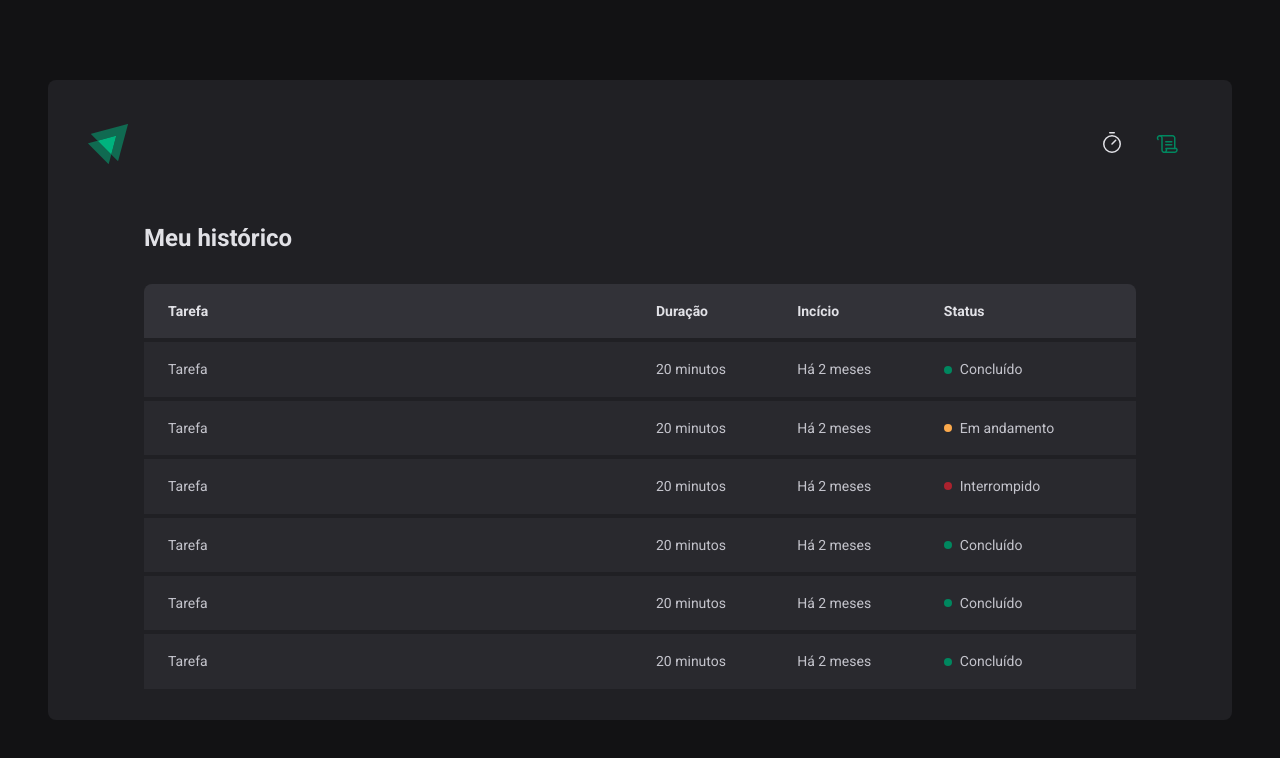
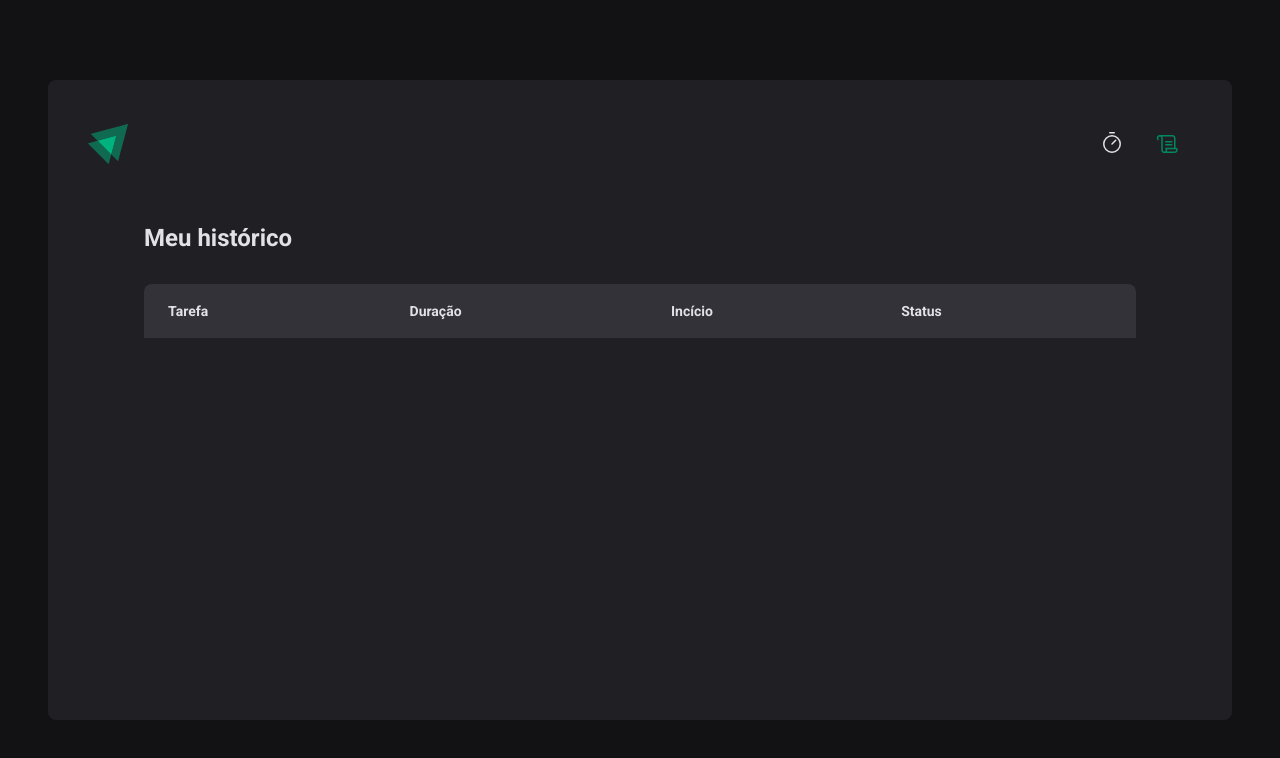
Before and after one commit to Guillescas/ignite-timer, a React (Vite) app: page /history in a window 1280 px wide. Shown: the top 758 px of the page. Built offline with nearby package versions, Linux system fonts and the light colour scheme.

Commit message:
feat: finished basic app

```diff
--- a/src/App.tsx
+++ b/src/App.tsx
@@ -1,6 +1,8 @@
 import { BrowserRouter } from 'react-router-dom'
 
 import { ThemeProvider } from 'styled-components'
+
+import { CyclesContextoProvider } from './hooks/useCycles'
 
 import { defaultTheme } from './styles/themes/default'
 import { GlobalStyles } from './styles/globals'
@@ -11,7 +13,9 @@ export function App() {
   return (
     <ThemeProvider theme={defaultTheme}>
       <BrowserRouter>
-        <Router />
+        <CyclesContextoProvider>
+          <Router />
+        </CyclesContextoProvider>
       </BrowserRouter>
 
       <GlobalStyles />
--- /dev/null
+++ b/src/hooks/useCycles.tsx
@@ -0,0 +1,102 @@
+import { createContext, ReactNode, useState } from 'react'
+
+interface ICreateCycleData {
+  task: string
+  minutesAmount: number
+}
+
+interface ICycleProps {
+  id: string
+  task: string
+  minutesAmount: number
+  startdDate: Date
+  interruptedDate?: Date
+  finishedDate?: Date
+}
+
+interface ICyclesContextData {
+  cycles: ICycleProps[]
+  activeCycle: ICycleProps | undefined
+  activeCycleId: string | null
+  amountSecondsPassed: number
+  markCurrentCycleAsFinished: () => void
+  setSecondsPassed: (seconds: number) => void
+  createNewCycle: (data: ICreateCycleData) => void
+  interruptCurrentCycle: () => void
+}
+
+interface ICyclesContextoProviderprops {
+  children: ReactNode
+}
+
+export const CyclesContext = createContext({} as ICyclesContextData)
+
+export function CyclesContextoProvider({
+  children
+}: ICyclesContextoProviderprops) {
+  const [cycles, setCycles] = useState<ICycleProps[]>([])
+  const [activeCycleId, setActiveCycleId] = useState<string | null>(null)
+  const [amountSecondsPassed, setAmountSecondsPassed] = useState(0)
+
+  const activeCycle = cycles.find(cycle => cycle.id === activeCycleId)
+
+  function setSecondsPassed(seconds: number) {
+    setAmountSecondsPassed(seconds)
+  }
+
+  function markCurrentCycleAsFinished() {
+    setCycles(prevState =>
+      prevState.map(cycle => {
+        if (cycle.id === activeCycleId) {
+          return { ...cycle, finishedDate: new Date() }
+        } else {
+          return cycle
+        }
+      })
+    )
+  }
+
+  function createNewCycle(data: ICreateCycleData) {
+    const newCycle: ICycleProps = {
+      id: String(new Date().getTime()),
+      task: data.task,
+      minutesAmount: data.minutesAmount,
+      startdDate: new Date()
+    }
+
+    setCycles(prevState => [...prevState, newCycle])
+    setActiveCycleId(newCycle.id)
+    setAmountSecondsPassed(0)
+  }
+
+  function interruptCurrentCycle() {
+    setCycles(prevState =>
+      prevState.map(cycle => {
+        if (cycle.id === activeCycleId) {
+          return { ...cycle, interruptedDate: new Date() }
+        } else {
+          return cycle
+        }
+      })
+    )
+
+    setActiveCycleId(null)
+  }
+
+  return (
+    <CyclesContext.Provider
+      value={{
+        cycles,
+        activeCycle,
+        activeCycleId,
+        markCurrentCycleAsFinished,
+        amountSecondsPassed,
+        setSecondsPassed,
+        createNewCycle,
+        interruptCurrentCycle
+      }}
+    >
+      {children}
+    </CyclesContext.Provider>
+  )
+}
--- a/src/pages/History/index.tsx
+++ b/src/pages/History/index.tsx
@@ -1,6 +1,15 @@
+import { useContext } from 'react'
+
+import ptBR from 'date-fns/esm/locale/pt-BR/index.js'
+import { formatDistanceToNow } from 'date-fns'
+
+import { CyclesContext } from '../../hooks/useCycles'
+
 import * as Styles from './styles'
 
 export function History() {
+  const { cycles } = useContext(CyclesContext)
+
   return (
     <Styles.Container>
       <h1>Meu histórico</h1>
@@ -17,54 +26,33 @@ export function History() {
           </thead>
 
           <tbody>
-            <tr>
-              <td>Tarefa</td>
-              <td>20 minutos</td>
-              <td>Há 2 meses</td>
-              <td>
-                <Styles.Status statusColor="green">Concluído</Styles.Status>
-              </td>
-            </tr>
-            <tr>
-              <td>Tarefa</td>
-              <td>20 minutos</td>
-              <td>Há 2 meses</td>
-              <td>
-                <Styles.Status statusColor="yellow">Em andamento</Styles.Status>
-              </td>
-            </tr>
-            <tr>
-              <td>Tarefa</td>
-              <td>20 minutos</td>
-              <td>Há 2 meses</td>
-              <td>
-                <Styles.Status statusColor="red">Interrompido</Styles.Status>
-              </td>
-            </tr>
-            <tr>
-              <td>Tarefa</td>
-              <td>20 minutos</td>
-              <td>Há 2 meses</td>
-              <td>
-                <Styles.Status statusColor="green">Concluído</Styles.Status>
-              </td>
-            </tr>
-            <tr>
-              <td>Tarefa</td>
-              <td>20 minutos</td>
-              <td>Há 2 meses</td>
-              <td>
-                <Styles.Status statusColor="green">Concluído</Styles.Status>
-              </td>
-            </tr>
-            <tr>
-              <td>Tarefa</td>
-              <td>20 minutos</td>
-              <td>Há 2 meses</td>
-              <td>
-                <Styles.Status statusColor="green">Concluído</Styles.Status>
-              </td>
-            </tr>
+            {cycles.map(cycle => (
+              <tr key={cycle.id}>
+                <td>{cycle.task}</td>
+                <td>{cycle.minutesAmount} minutos</td>
+                <td>
+                  {formatDistanceToNow(cycle.startdDate, {
+                    addSuffix: true,
+                    locale: ptBR
+                  })}
+                </td>
+                <td>
+                  {cycle.finishedDate && (
+                    <Styles.Status statusColor="green">Concluído</Styles.Status>
+                  )}
+                  {cycle.interruptedDate && (
+                    <Styles.Status statusColor="red">
+                      Interrompido
+                    </Styles.Status>
+                  )}
+                  {!cycle.interruptedDate && !cycle.finishedDate && (
+                    <Styles.Status statusColor="yellow">
+                      Em andamento
+                    </Styles.Status>
+                  )}
+                </td>
+              </tr>
+            ))}
           </tbody>
         </table>
       </Styles.HistoryList>
--- a/src/pages/Home/components/Countdown/index.tsx
+++ b/src/pages/Home/components/Countdown/index.tsx
@@ -2,9 +2,9 @@ import { useContext, useEffect } from 'react'
 
 import { differenceInSeconds } from 'date-fns'
 
+import { CyclesContext } from '../../../../hooks/useCycles'
+
 import * as Styles from './styles'
-
-import { CyclesContext } from '../..'
 
 export function Countdown() {
   const {
--- a/src/pages/Home/components/NewCycleForm/index.tsx
+++ b/src/pages/Home/components/NewCycleForm/index.tsx
@@ -1,9 +1,9 @@
 import { useFormContext } from 'react-hook-form'
 import { useContext } from 'react'
 
+import { CyclesContext } from '../../../../hooks/useCycles'
+
 import * as Styles from './styles'
-
-import { CyclesContext } from '../..'
 
 export function NewCycleForm() {
   const { activeCycle } = useContext(CyclesContext)
--- a/src/pages/Home/index.tsx
+++ b/src/pages/Home/index.tsx
@@ -1,7 +1,9 @@
 import { FormProvider, useForm } from 'react-hook-form'
-import { createContext, useState } from 'react'
+import { useContext } from 'react'
 
 import { HandPalm, Play } from 'phosphor-react'
+
+import { CyclesContext } from '../../hooks/useCycles'
 
 import { NewCycleForm } from './components/NewCycleForm'
 import { Countdown } from './components/Countdown'
@@ -10,29 +12,9 @@ import * as Styles from './styles'
 
 import { IFormProps } from './types'
 
-interface ICycleProps {
-  id: string
-  task: string
-  minutesAmount: number
-  startdDate: Date
-  interruptedDate?: Date
-  finishedDate?: Date
-}
-
-interface ICyclesContextData {
-  activeCycle: ICycleProps | undefined
-  activeCycleId: string | null
-  amountSecondsPassed: number
-  markCurrentCycleAsFinished: () => void
-  setSecondsPassed: (seconds: number) => void
-}
-
-export const CyclesContext = createContext({} as ICyclesContextData)
-
 export function Home() {
-  const [cycles, setCycles] = useState<ICycleProps[]>([])
-  const [activeCycleId, setActiveCycleId] = useState<string | null>(null)
-  const [amountSecondsPassed, setAmountSecondsPassed] = useState(0)
+  const { activeCycle, createNewCycle, interruptCurrentCycle } =
+    useContext(CyclesContext)
 
   const newCycleForm = useForm<IFormProps>({
     defaultValues: {
@@ -43,51 +25,10 @@ export function Home() {
 
   const { handleSubmit, watch, reset } = newCycleForm
 
-  const activeCycle = cycles.find(cycle => cycle.id === activeCycleId)
-
-  function setSecondsPassed(seconds: number) {
-    setAmountSecondsPassed(seconds)
-  }
-
-  function markCurrentCycleAsFinished() {
-    setCycles(prevState =>
-      prevState.map(cycle => {
-        if (cycle.id === activeCycleId) {
-          return { ...cycle, finishedDate: new Date() }
-        } else {
-          return cycle
-        }
-      })
-    )
-  }
-
   function handleCreateNewCycle(data: IFormProps) {
-    const newCycle: ICycleProps = {
-      id: String(new Date().getTime()),
-      task: data.task,
-      minutesAmount: data.minutesAmount,
-      startdDate: new Date()
-    }
-
-    setCycles(prevState => [...prevState, newCycle])
-    setActiveCycleId(newCycle.id)
-    setAmountSecondsPassed(0)
+    createNewCycle(data)
 
     reset()
-  }
-
-  function handleInterruptCycle() {
-    setCycles(prevState =>
-      prevState.map(cycle => {
-        if (cycle.id === activeCycleId) {
-          return { ...cycle, interruptedDate: new Date() }
-        } else {
-          return cycle
-        }
-      })
-    )
-
-    setActiveCycleId(null)
   }
 
   const task = watch('task')
@@ -96,26 +37,16 @@ export function Home() {
   return (
     <Styles.Container>
       <form onSubmit={handleSubmit(handleCreateNewCycle)}>
-        <CyclesContext.Provider
-          value={{
-            activeCycle,
-            activeCycleId,
-            markCurrentCycleAsFinished,
-            amountSecondsPassed,
-            setSecondsPassed
-          }}
-        >
-          <FormProvider {...newCycleForm}>
-            <NewCycleForm />
-          </FormProvider>
+        <FormProvider {...newCycleForm}>
+          <NewCycleForm />
+        </FormProvider>
 
-          <Countdown />
-        </CyclesContext.Provider>
+        <Countdown />
 
         {activeCycle ? (
           <Styles.StopCountdownButton
             type="button"
-            onClick={handleInterruptCycle}
+            onClick={interruptCurrentCycle}
           >
             <HandPalm size={24} />
             Interromper
```
